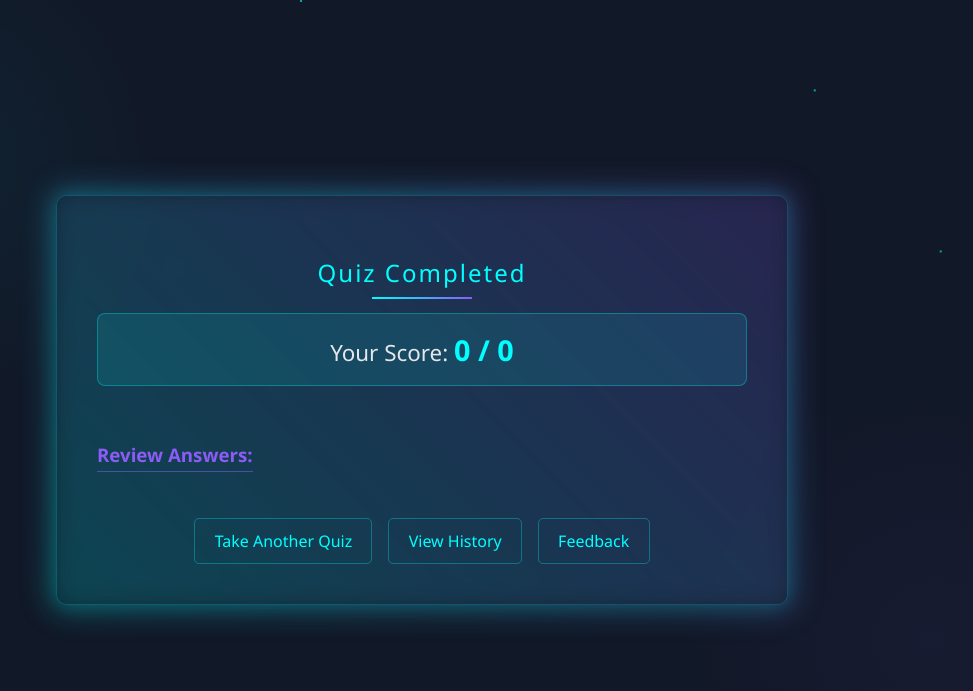
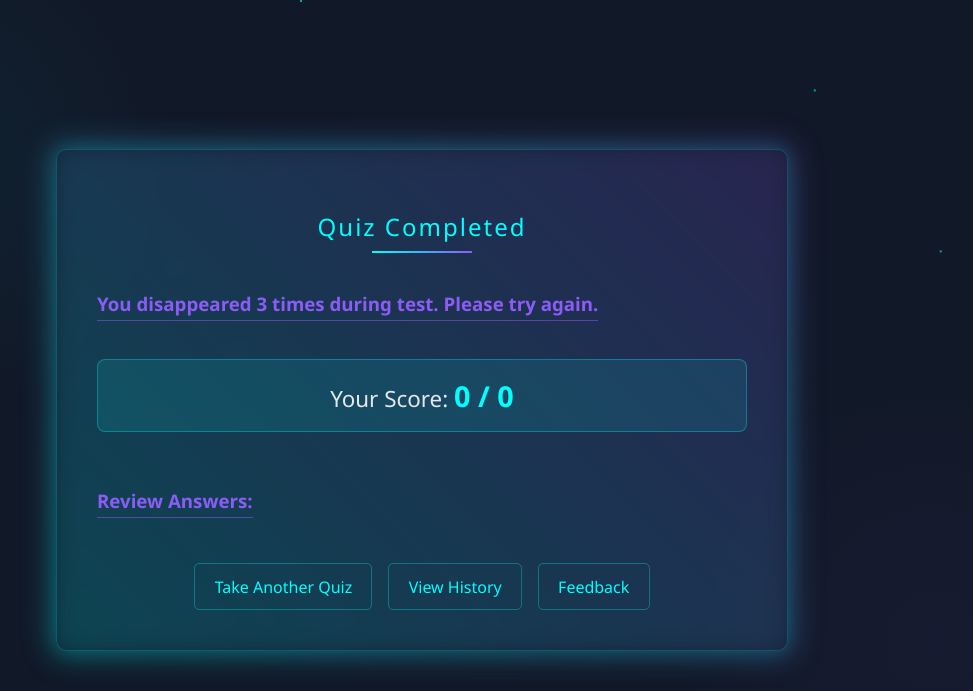
Before and after one commit to JayeshPatil001/Quantum-Nexus, a Django app: page /certification/quiz/result/ in a window 1280 px wide. Shown: the top 691 px of the page, without its empty margins (218-1191 px from the left). Run offline with Django 5.2, Linux system fonts and the light colour scheme; a user stored in the database is signed in.

Commit message:
added success messages for certifications

```diff
--- a/myproject/myapp/templates/quiz_result.html
+++ b/myproject/myapp/templates/quiz_result.html
@@ -253,6 +253,7 @@
 
     <div class="results-container">
         <h2>Quiz Completed</h2>
+        <h3>{{success_message}}</h3>
         <div class="score">Your Score: <span>{{ score }} / {{ total }}</span></div>
 
         <h3>Review Answers:</h3>
--- a/myproject/myapp/views.py
+++ b/myproject/myapp/views.py
@@ -426,7 +426,7 @@
             success_message = f"You've already earned the {cert.title} certification."
 
     else:
-        success_message = "You didn't pass the quiz. Please try again."
+        success_message = "You disappeared 3 times during test. Please try again."
 
     # Clear certification session data
     for key in ["cert_quiz_questions", "cert_current_question_index", "cert_user_answers", "certification_id"]:
```
Also changed, not shown: myproject/db.sqlite3.
